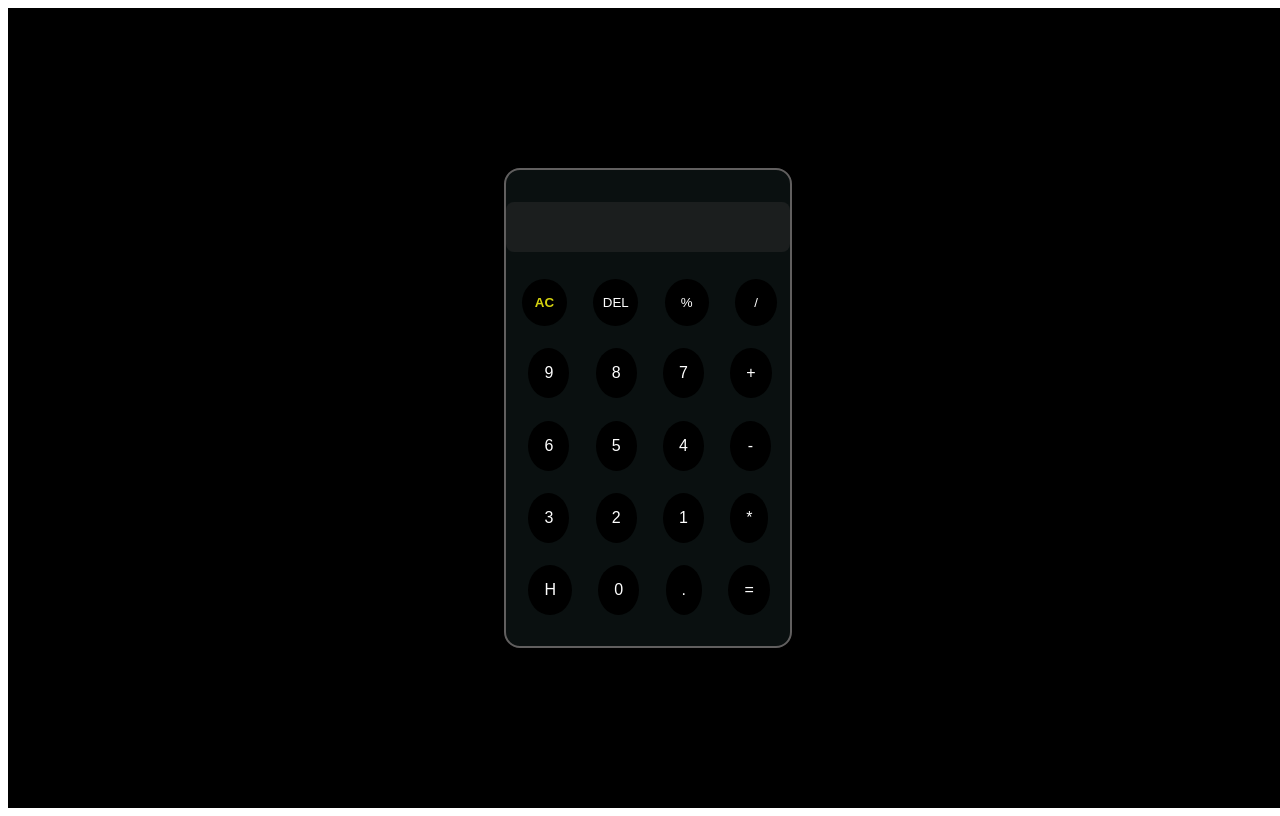
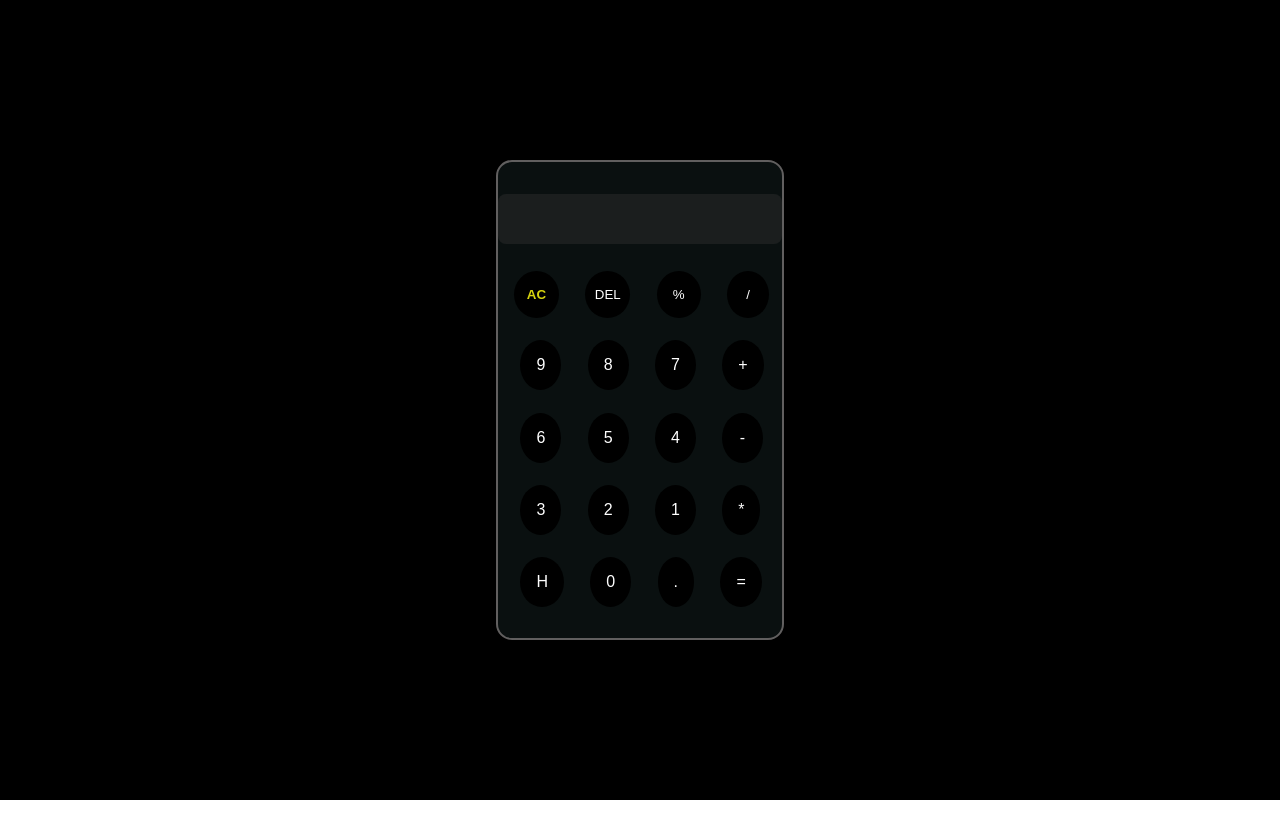
Before and after one commit to Codewithhammad6/HTML-CSS-Projects, a plain HTML site: page Calculator/index.html in a window 1280 px wide. Drawn offline with Linux system fonts and the light colour scheme.

Commit message:
Update index.html

```diff
--- a/Calculator/index.html
+++ b/Calculator/index.html
@@ -6,7 +6,7 @@
     <title>Document</title>
     <style>
         *{
-            margin: 1;
+            margin: 0;
             padding: 0;
             box-sizing: border-box;
         }
```
